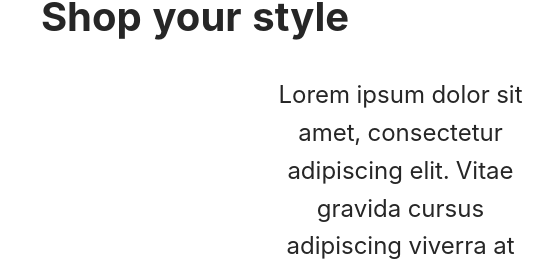
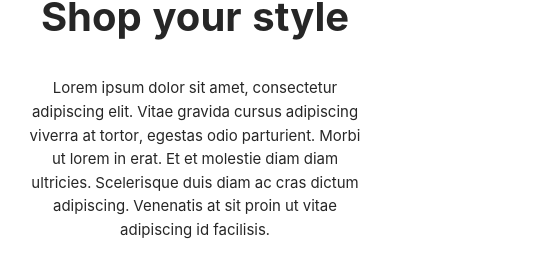
Before and after one commit to ayahabeeb98/Safari_Store, a React (Create React App) app: page / in a window 390 px wide. Shown: the part 562-834 px from the top of the page, 537 px wide, since content can reach past the window. Built offline with nearby package versions, Linux system fonts and the light colour scheme; no server answers.

Commit message:
card_section

```diff
--- a/src/components/card/index.js
+++ b/src/components/card/index.js
@@ -19,11 +19,13 @@ export default function CardProduct() {
 
 		<>
 			<div className='header-title'><span>Shop your style</span></div>
-			<p className='sub-title'>
-				Lorem ipsum dolor sit amet, consectetur adipiscing elit. Vitae gravida cursus adipiscing
-				viverra at tortor, egestas odio parturient. Morbi ut lorem in erat. Et et molestie diam diam ultricies.
-				Scelerisque duis diam ac cras dictum adipiscing. Venenatis at sit proin ut vitae adipiscing id facilisis.
-			</p>
+			<div className='sub-title'>
+				<p>
+					Lorem ipsum dolor sit amet, consectetur adipiscing elit. Vitae gravida cursus adipiscing
+					viverra at tortor, egestas odio parturient. Morbi ut lorem in erat. Et et molestie diam diam ultricies.
+					Scelerisque duis diam ac cras dictum adipiscing. Venenatis at sit proin ut vitae adipiscing id facilisis.
+				</p>
+			</div>
 			<div className='cards-section'>
 				{loading &&
 				[...Array(10)].map((x, i) =>
@@ -32,8 +34,7 @@ export default function CardProduct() {
 				{productCards && productCards.map( (card) =>
 					<Card
 						hoverable
-						style={{ width: 300 }}
-						cover={<img alt="example" src={card.img} />}
+						cover={<img alt={card.title}  src={card.img} />}
 					>
 						<Meta title={card.title} description={card.price+'₦'}  />
 					</Card>)
--- a/src/components/card/style.less
+++ b/src/components/card/style.less
@@ -30,30 +30,28 @@
 }
 
 .sub-title{
+	display: block;
 	text-align: center;
-	vertical-align: top;
 	width: 70%;
-	margin-left: 11em;
+	margin: auto;
 	font-size: 24px;
 	font-weight: 400;
 }
+@media only screen and (max-width: 768px) {
+	.sub-title{
+		font-size: 15px;
+		width: 85%;
+	}
+}
 .cards-section {
-	//display: grid;
-	//grid-template-columns: repeat(4, minmax(0, 1fr));
-	//grid-column-gap: 0.5rem;
-	//grid-row-gap: 2rem;
-	//align-items: center;
 	margin: 4em;
-	display: flex;
-	flex-wrap: wrap;
-	gap: 3em;
-	justify-content: space-between;
+	display: grid;
+	grid-template-columns: repeat( auto-fit, minmax(297px, 1fr) );
+	grid-gap: 7em 3.57em;
+	text-align: center;
 }
-Card{
-	flex: 0 1 calc(25% - 1em);
-	padding: 1rem;
+
+.ant-card-cover img{
+	height: 455px;
+	object-fit: cover;
 }
-.ant-card-cover img{
-	height: 457px;
-	max-height: 348px;
-}
--- a/src/components/card/useFetch.js
+++ b/src/components/card/useFetch.js
@@ -19,7 +19,6 @@ function reducer(state, action) {
 	}
 }
 export default  function useFetch(params){
-	console.log(params,'param')
 	const [state, dispatch] = useReducer(reducer,initialState );
 	useEffect(()=>{
 		dispatch({type:"make_request"})
@@ -27,8 +26,6 @@ export default  function useFetch(params){
 			params:{...params }
 		}).then(res=>{
 			dispatch({type:"get_data" , payload:{productCards:res.data} })
-			console.log(res,'res   ')
-
 		}) .catch(e => {
 			dispatch({type:"error", payload: {error: e} })
 		})
```
